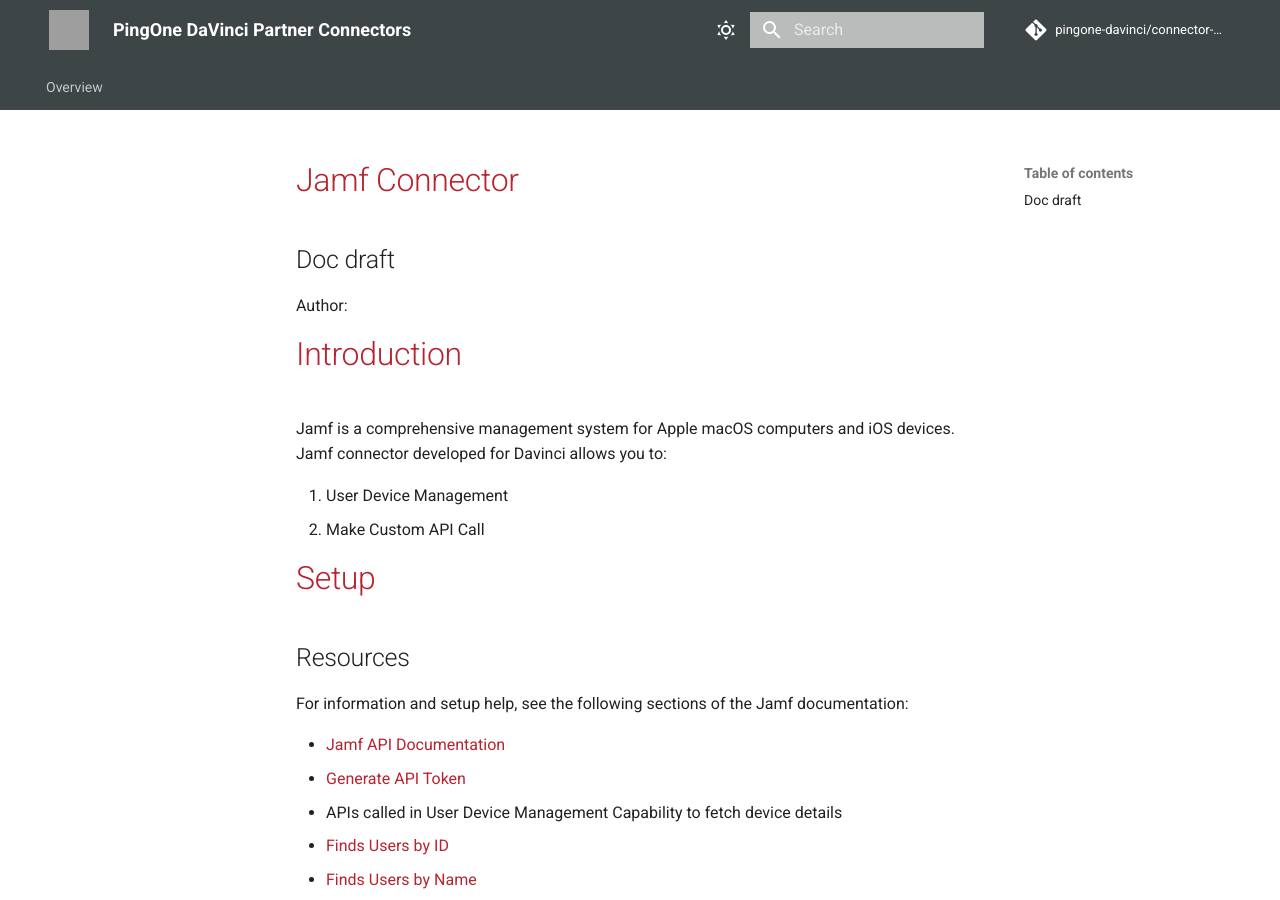
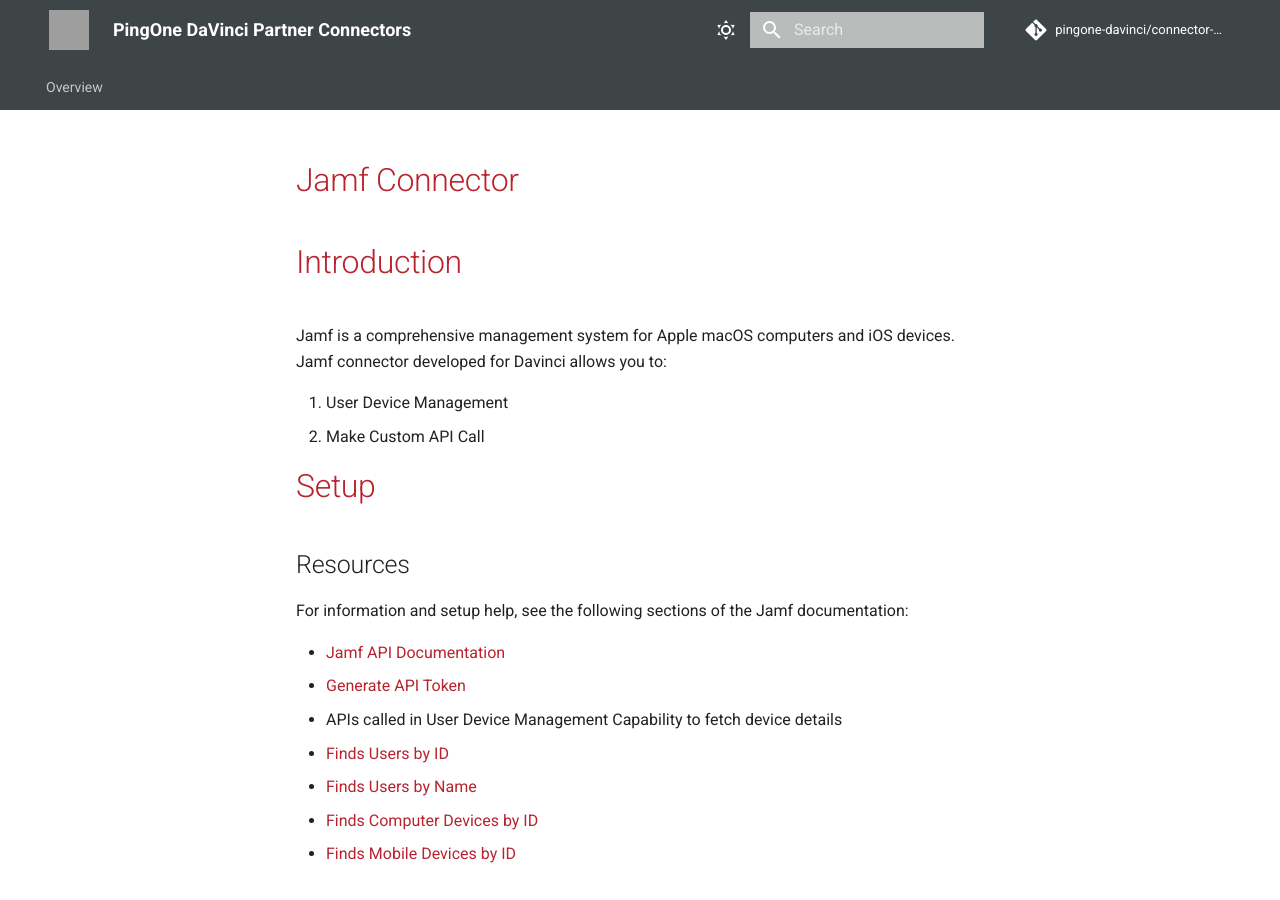
Before and after one commit to pingone-davinci/documentation, an MkDocs documentation site: the page built from docs/jamf/README.md, in a window 1280 px wide and 900 px high. Built offline with MkDocs 1.6.1 and Material for MkDocs 9.7.7, drawn with Linux system fonts in a browser that asks for light colours; comment, search, counter and statistics services are not loaded; some of the changed lines change nothing that is shown; grey boxes are pictures that could not be loaded.

Commit message:
Update README.md

```diff
--- a/docs/jamf/README.md
+++ b/docs/jamf/README.md
@@ -1,8 +1,4 @@
 # Jamf Connector
-
-## Doc draft
-
-Author:
 
 # Introduction
 
@@ -51,7 +47,7 @@
 
 To get the list of Mobile/Computer device details that are owned by the user add a Jamf Connector in the flow studio. Then choose the User Device Management capability. Provide the parameters(User ID/Username) from previous nodes in the flow (HTML form) and submit the details.
 
-![User Device Management](../assets/UserDeviceManagement.png)
+![User Device Management](UserDeviceManagement.png)
 
 ## Make Custom API Call
 
@@ -63,7 +59,7 @@
 - Custom API Headers
 - Custom API Method
 
-![Make Custom API Call](../assets/MakeCustomAPICall.png)
+![Make Custom API Call](MakeCustomAPICall.png)
 
 # Capabilities
 
```
